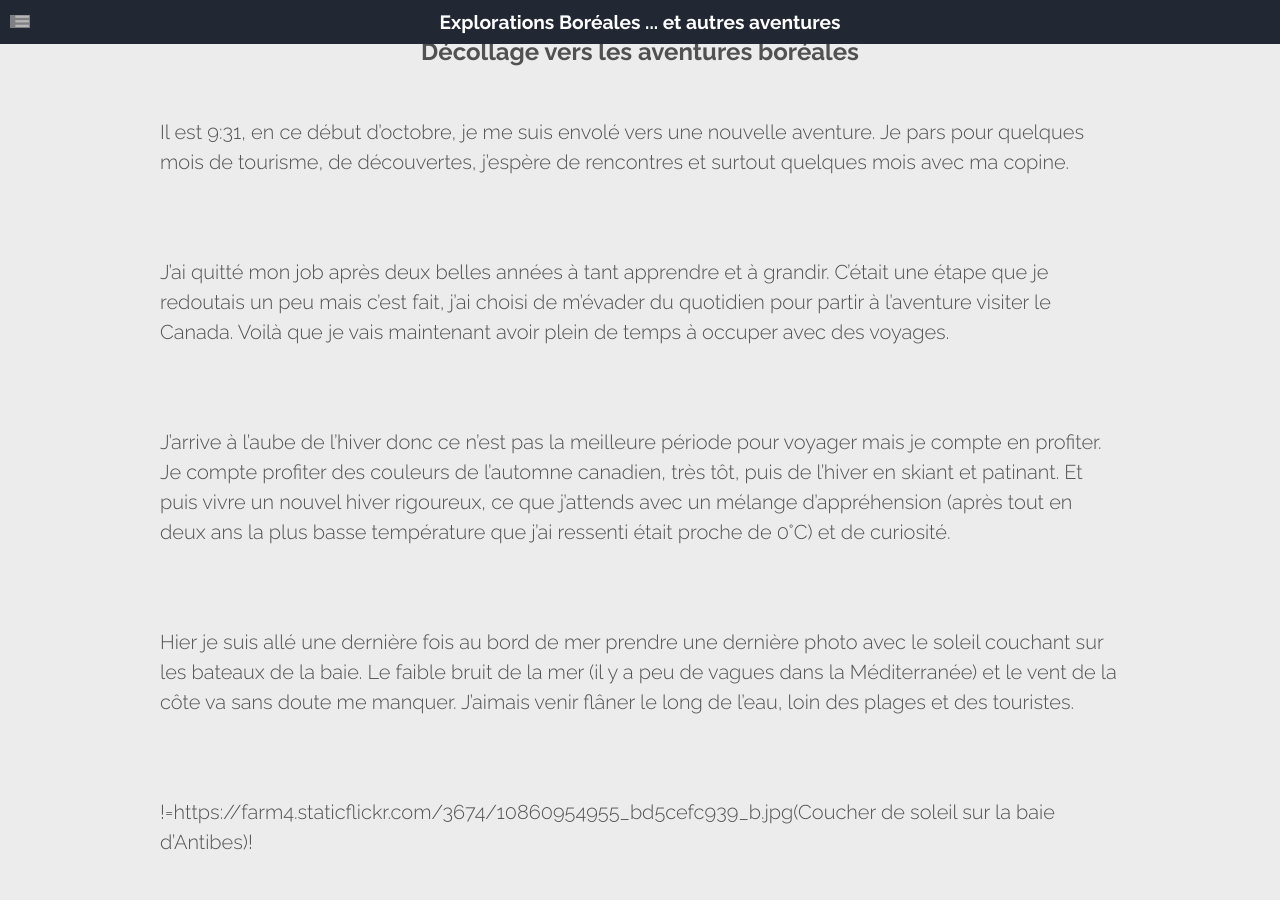
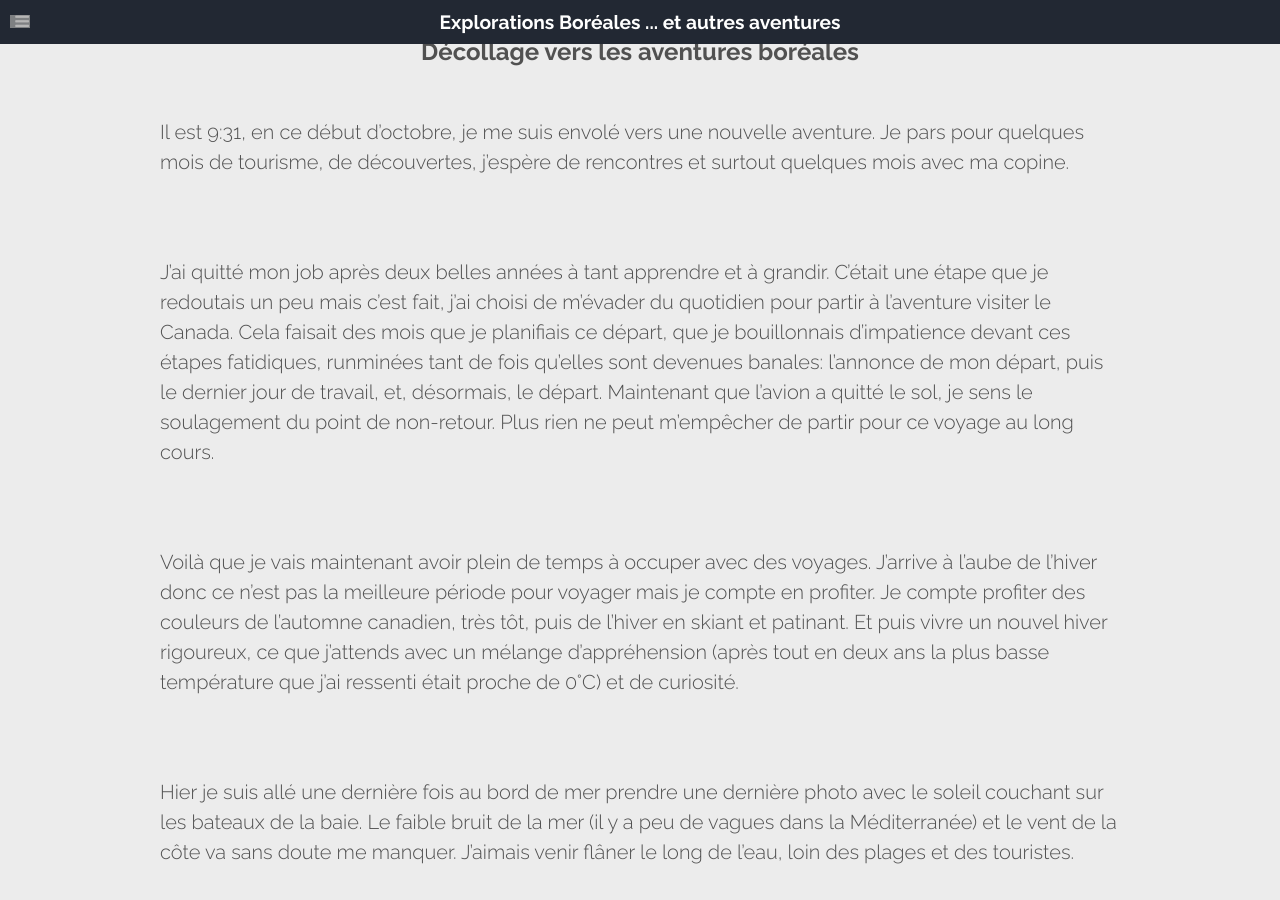
Before and after one commit to vpmalley/vpmalley.github.io, a Jekyll site: the page built from _posts/2015-03-09-décollage-vers-les-aventures-boréales.md, in a window 1280 px wide and 900 px high, scrolled down 248 px. Built offline with Jekyll 4.4.1, drawn with Linux system fonts in a browser that asks for light colours; nearby versions of some CDN libraries; grey boxes are pictures that could not be loaded.

Commit message:
updating post

```diff
--- a/_posts/2015-03-09-décollage-vers-les-aventures-boréales.md
+++ b/_posts/2015-03-09-décollage-vers-les-aventures-boréales.md
@@ -8,9 +8,9 @@ tags : voyage canada fr
 ---
 Il est 9:31, en ce début d'octobre, je me suis envolé vers une nouvelle aventure. Je pars pour quelques mois de tourisme, de découvertes, j'espère de rencontres et surtout quelques mois avec ma copine.
 
-J'ai quitté mon job après deux belles années à tant apprendre et à grandir. C'était une étape que je redoutais un peu mais c'est fait, j'ai choisi de m'évader du quotidien pour partir à l'aventure visiter le Canada. Voilà que je vais maintenant avoir plein de temps à occuper avec des voyages.
+J'ai quitté mon job après deux belles années à tant apprendre et à grandir. C'était une étape que je redoutais un peu mais c'est fait, j'ai choisi de m'évader du quotidien pour partir à l'aventure visiter le Canada. Cela faisait des mois que je planifiais ce départ, que je bouillonnais d'impatience devant ces étapes fatidiques, runminées tant de fois qu'elles sont devenues banales: l'annonce de mon départ, puis le dernier jour de travail, et, désormais, le départ. Maintenant que l'avion a quitté le sol, je sens le soulagement du point de non-retour. Plus rien ne peut m'empêcher de partir pour ce voyage au long cours.
 
-J'arrive à l'aube de l'hiver donc ce n'est pas la meilleure période pour voyager mais je compte en profiter. Je compte profiter des couleurs de l'automne canadien, très tôt, puis de l'hiver en skiant et patinant. Et puis vivre un nouvel hiver rigoureux, ce que j'attends avec un mélange d'appréhension (après tout en deux ans la plus basse température que j'ai ressenti était proche de 0°C) et de curiosité.
+Voilà que je vais maintenant avoir plein de temps à occuper avec des voyages. J'arrive à l'aube de l'hiver donc ce n'est pas la meilleure période pour voyager mais je compte en profiter. Je compte profiter des couleurs de l'automne canadien, très tôt, puis de l'hiver en skiant et patinant. Et puis vivre un nouvel hiver rigoureux, ce que j'attends avec un mélange d'appréhension (après tout en deux ans la plus basse température que j'ai ressenti était proche de 0°C) et de curiosité.
 
 Hier je suis allé une dernière fois au bord de mer prendre une dernière photo avec le soleil couchant sur les bateaux de la baie. Le faible bruit de la mer (il y a peu de vagues dans la Méditerranée) et le vent de la côte va sans doute me manquer. J'aimais venir flâner le long de l'eau, loin des plages et des touristes.
 
```
